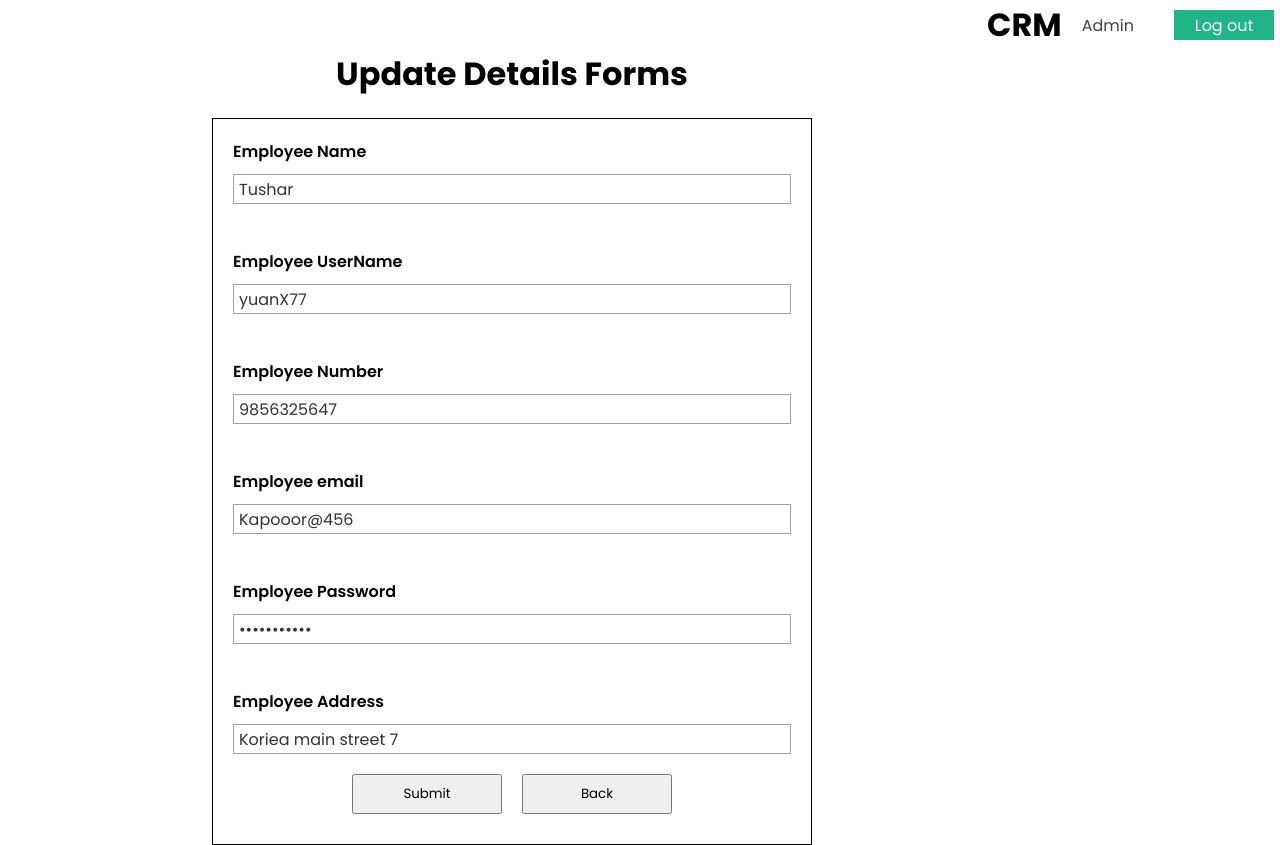
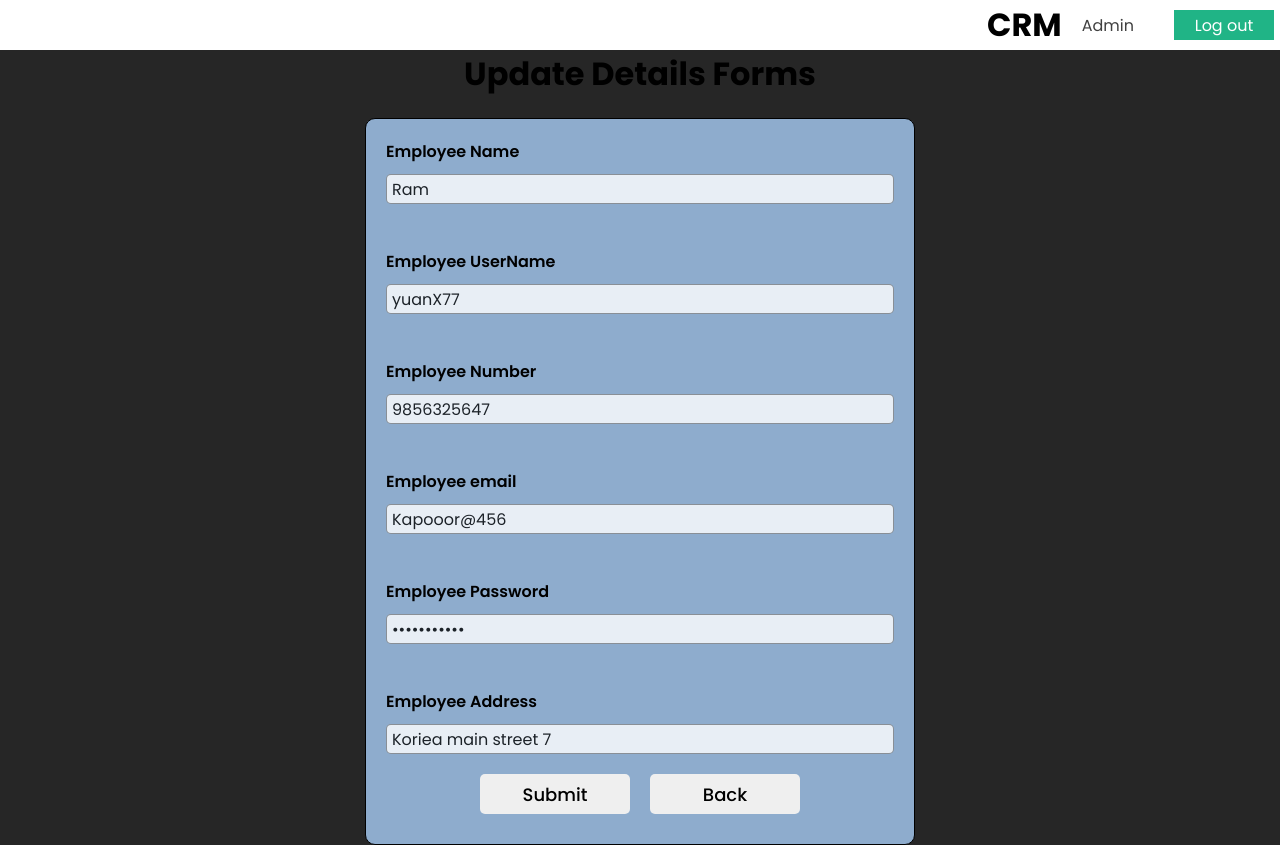
Before and after one commit to Rohanukey/CRM, a React (Vite) app: page /UpdateForm/1 in a window 1280 px wide. Built offline with nearby package versions, Linux system fonts and the light colour scheme; data requests are answered from the project's data file; sample sign-in values are in the browser's storage.

Commit message:
Css modified

```diff
--- a/db.json
+++ b/db.json
@@ -46,7 +46,7 @@
       "id": "5"
     },
     {
-      "Name": "Tushar ",
+      "Name": "Ram",
       "UserName": "yuanX77",
       "Number": "9856325647",
       "Email": "Kapooor@456",
--- a/src/Component/UpdateForm/UpdateForm.module.css
+++ b/src/Component/UpdateForm/UpdateForm.module.css
@@ -1,22 +1,26 @@
 
 
 .FormWrapper{
-    width: 80%;
+    width: 100%;
+    min-height: 94.2vh;
     display: flex;
     flex-direction: column;
     justify-content: center;
     align-items: center;
     gap: 20px;
+    background-color: rgba(0, 0, 0, 0.851);
 }
 
 .Form{
-    width: 600px;
+    width: 550px;
     height: auto;
     display: flex;
     flex-direction: column;
     align-items: flex-start;
     gap: 10px;
     border: 1px solid black;
+    background-color: #8EACCD;
+    border-radius: 10px;
 
 }
 
@@ -32,4 +36,19 @@
 .btns button{
     height: 40px;
     width: 150px;
+    border-radius: 5px;
+    border: none;
+    color: black;
+    font-size: 18px;
+    font-weight: 500;
 }
+
+.btns button:hover{
+    background-color: #8EACCD;
+    border: 2px solid white;
+    color: white;
+}
+
+.Form input{
+    border-radius: 5px;
+}
```
